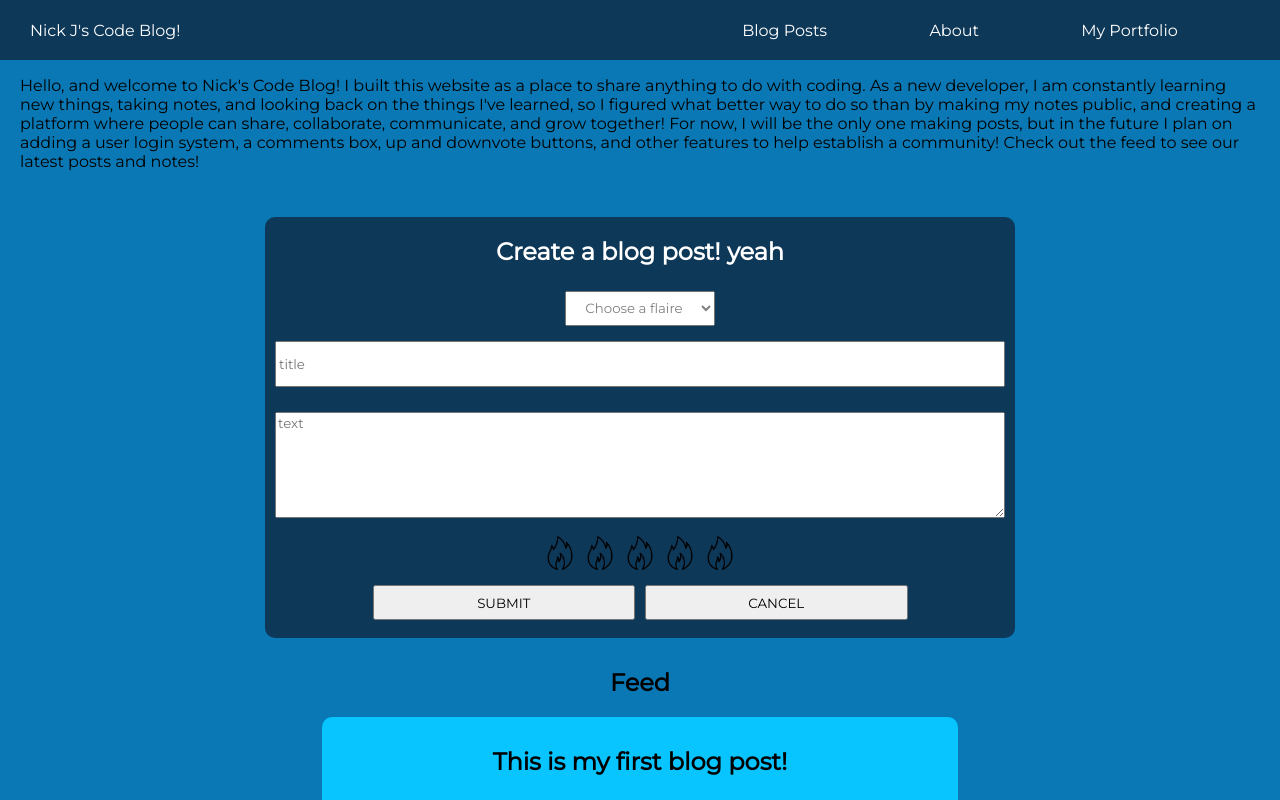
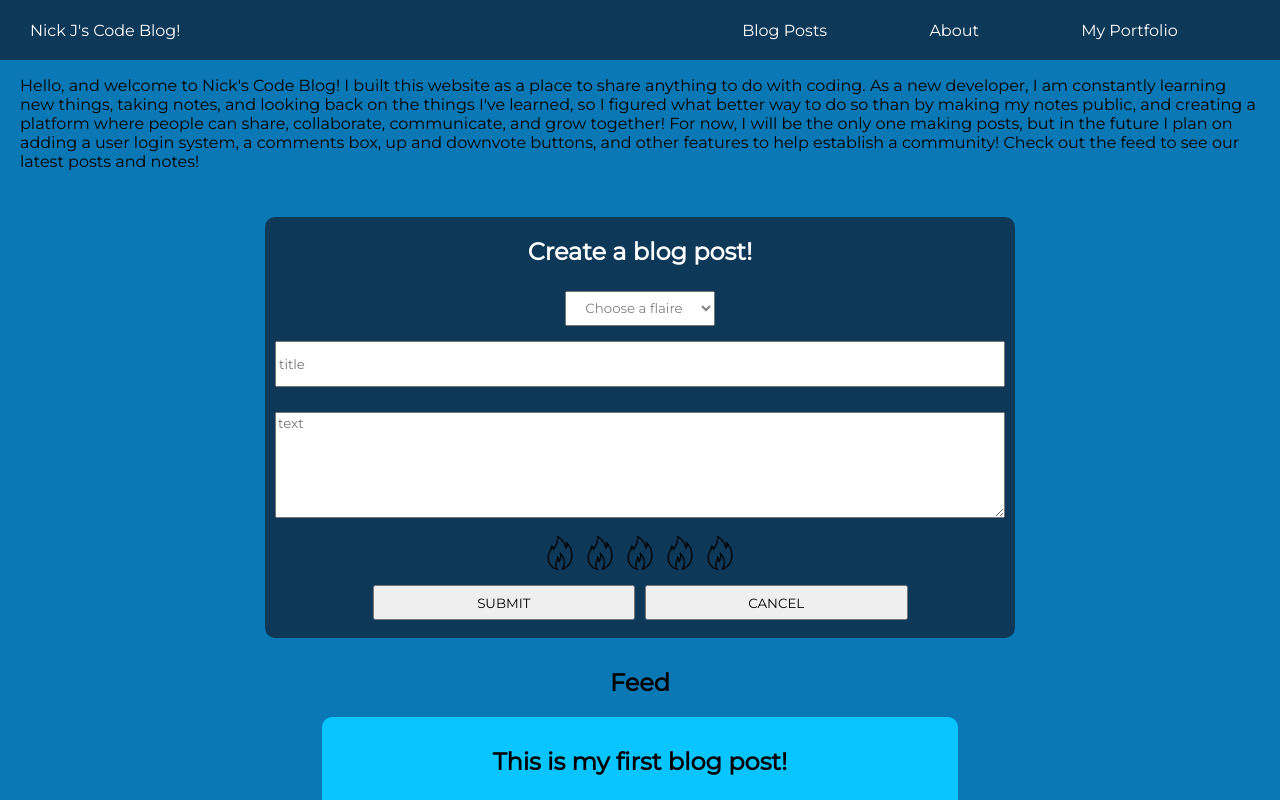
Before and after one commit to nj606214/nicks-code-blog, a React (Create React App) app: page / in a window 1280 px wide. Shown: the top 800 px of the page. Built offline with nearby package versions, Linux system fonts and the light colour scheme.

Commit message:
made some changes to the blog post form

```diff
--- a/src/components/BlogPostForm.js
+++ b/src/components/BlogPostForm.js
@@ -69,7 +69,7 @@ export default function BlogPostForm () {
 
     return (
         <form className="postForm">
-            <h1 className="postFormHeader">Create a blog post! yeah</h1>
+            <h1 className="postFormHeader">Create a blog post!</h1>
                 <select
                     required
                     className="flaireSelect"
```
